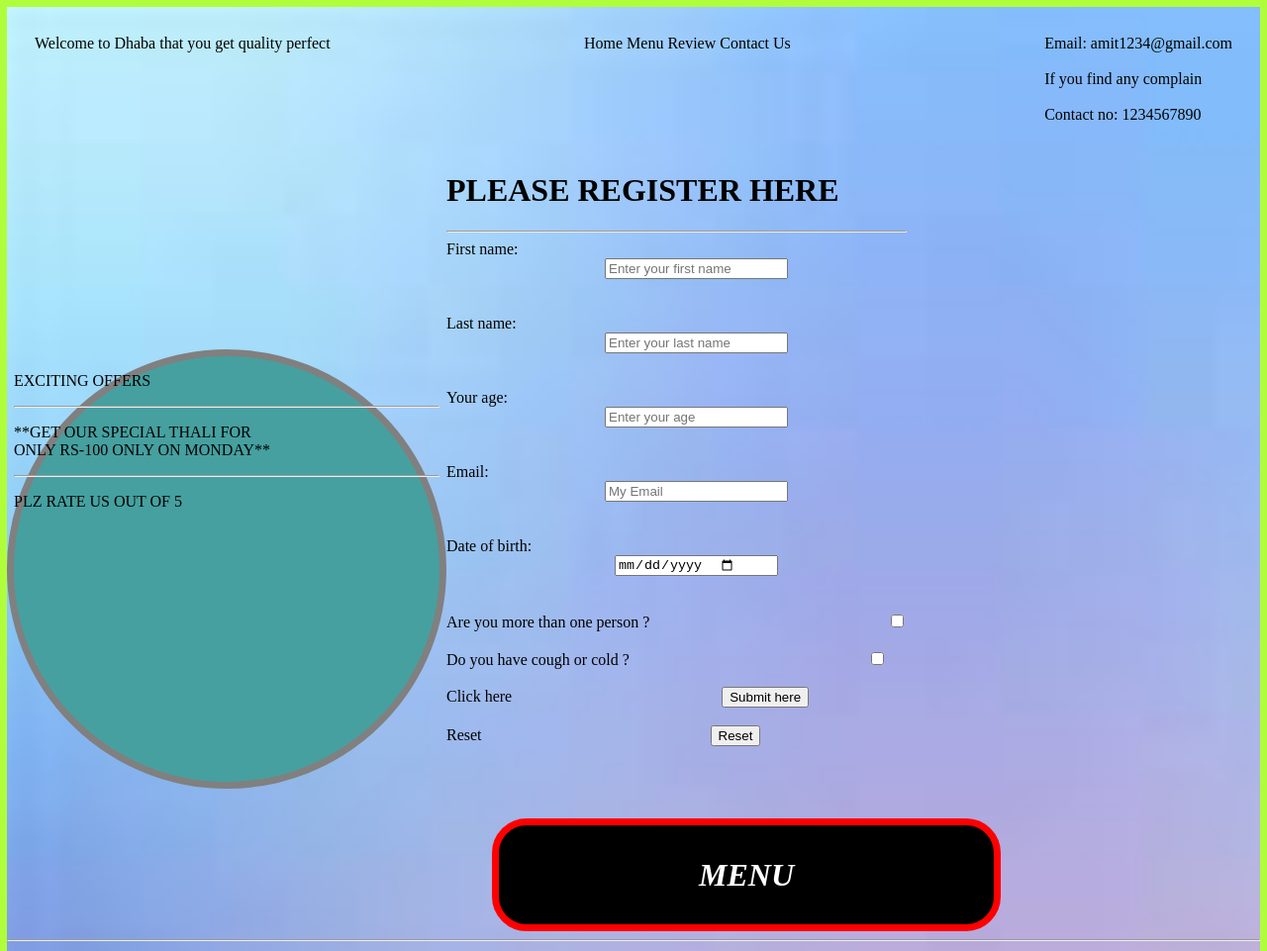
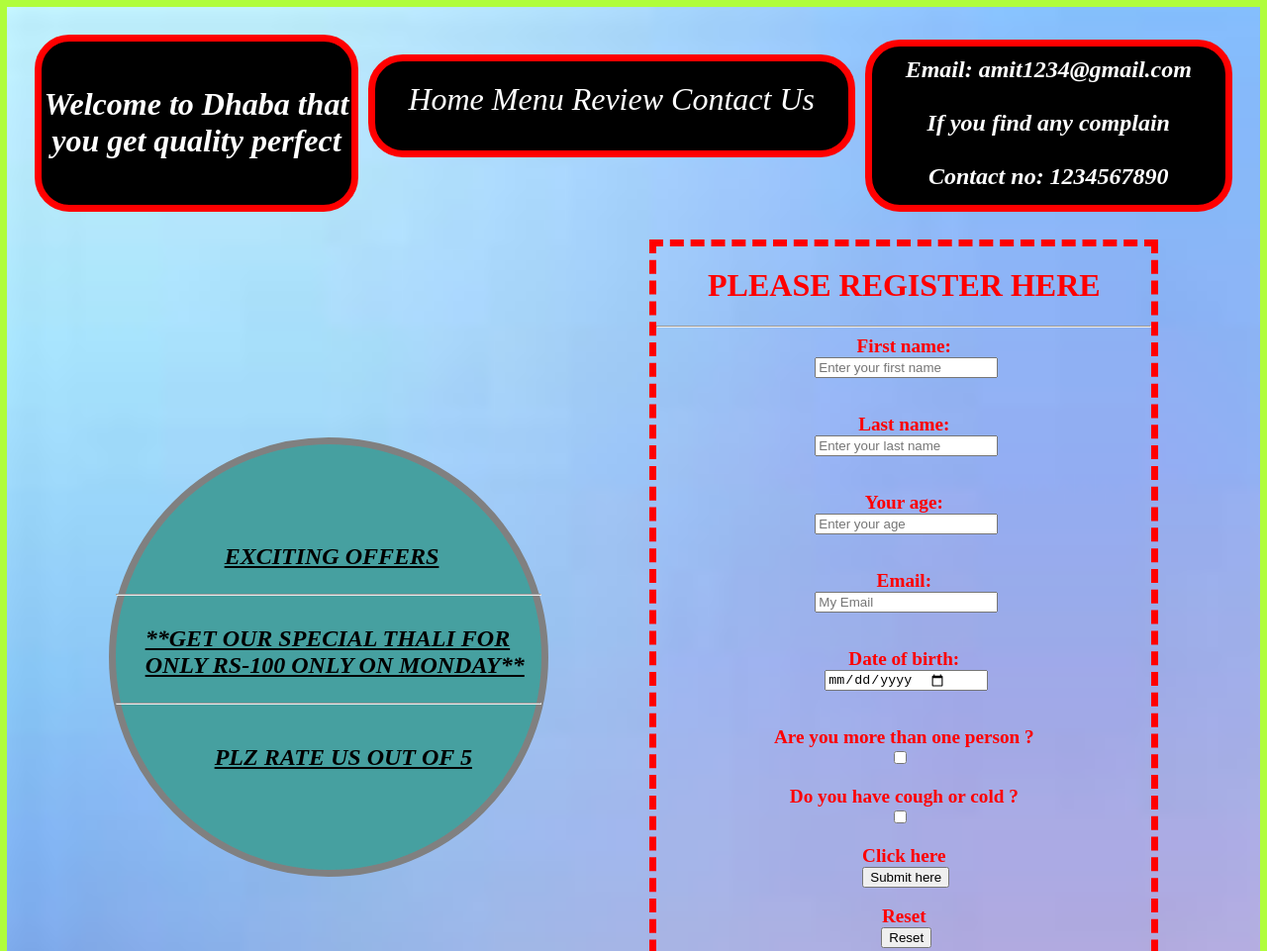
Before and after one commit to Amit2k3/CSS-A2, a plain HTML site: page index.html in a window 1280 px wide. Shown: the top 961 px of the page at 99% size. Drawn offline with Linux system fonts and the light colour scheme.

Commit message:
Update style.css

```diff
--- a/style.css
+++ b/style.css
@@ -11,7 +11,7 @@ body{
     justify-content: space-between;
 
   }
-  #heading-1{
+  #heading_1{
     border: 7px solid red;
     border-radius: 35px;
     height: 120px;
@@ -26,7 +26,7 @@ body{
 
   }
 
-  #heading-2{
+  #heading_2{
     font-weight: lighter;
     font-style: italic;
     font-size: xx-large;
@@ -43,7 +43,7 @@ body{
     color: white;
 
   }
-  #heading-3{
+  #heading_3{
     font-weight: bold;
     font-style: italic;
     font-size: x-large;
@@ -60,6 +60,7 @@ body{
 }
  #circle{
   display: flex;
+  justify-content: space-evenly;
 }
  #offer{
   height: 430px;
@@ -69,7 +70,7 @@ body{
   background-color: rgb(70, 160, 160);
   margin-top: 200px;
 }
-.p1{
+.one{
   color: black;
   text-decoration: underline;
   text-transform: uppercase;
@@ -80,7 +81,7 @@ body{
   margin-left: 110px;
 }
 
-.p2{
+.two{
   color: black;
   text-decoration: underline;
   text-transform: uppercase;
@@ -91,7 +92,7 @@ body{
   margin-top: 30px;
 }
 
-.p3{
+.three{
   color: black;
   text-decoration: underline;
   text-transform: uppercase;
@@ -101,7 +102,7 @@ body{
   margin-left: 100px;
   margin-top: 40px;
 }
-#form-container{
+#form_box{
 
   height: 770px;
   width: 500px;
@@ -110,14 +111,14 @@ body{
   justify-content: center;
 }
 
-#form-heading{
+#form_heading{
   display: flex;
   justify-content: center;
   text-transform: uppercase;
   color: red;
   width: 500px;
 }
-.form-details{
+.form_details{
   display: flex;
   justify-content: center;
   font-size: larger;
```
